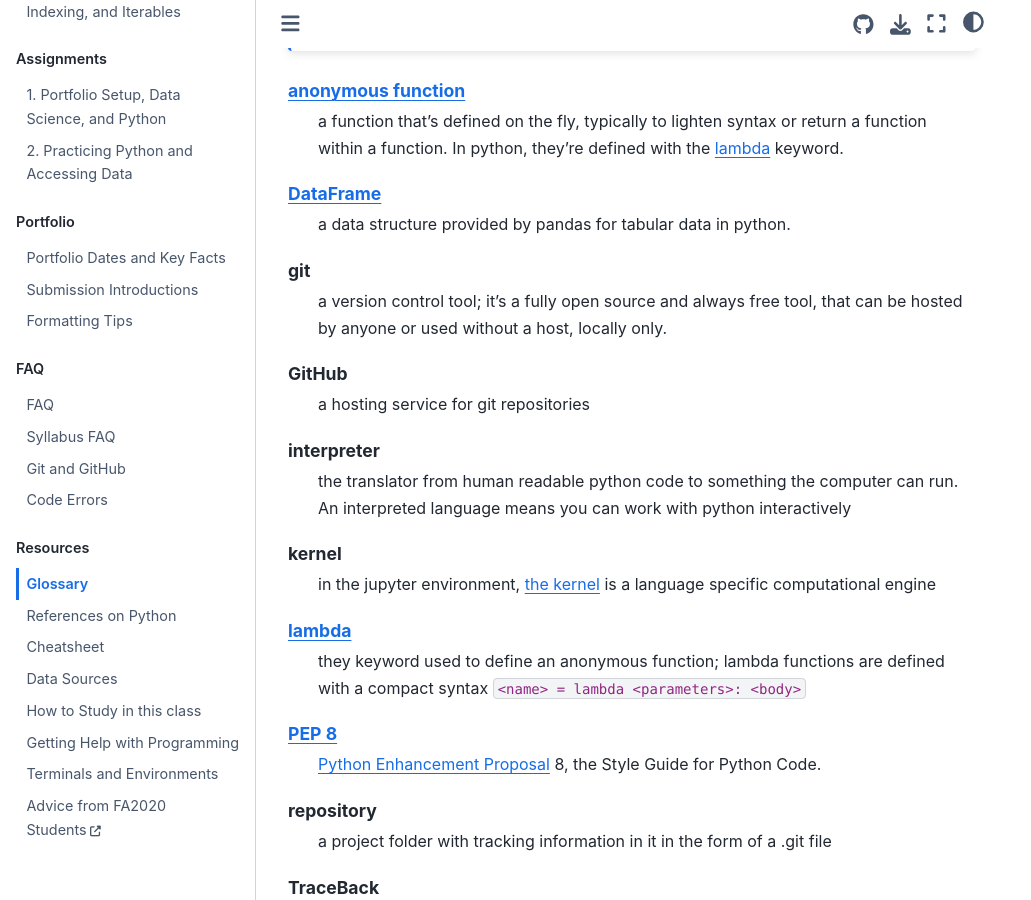
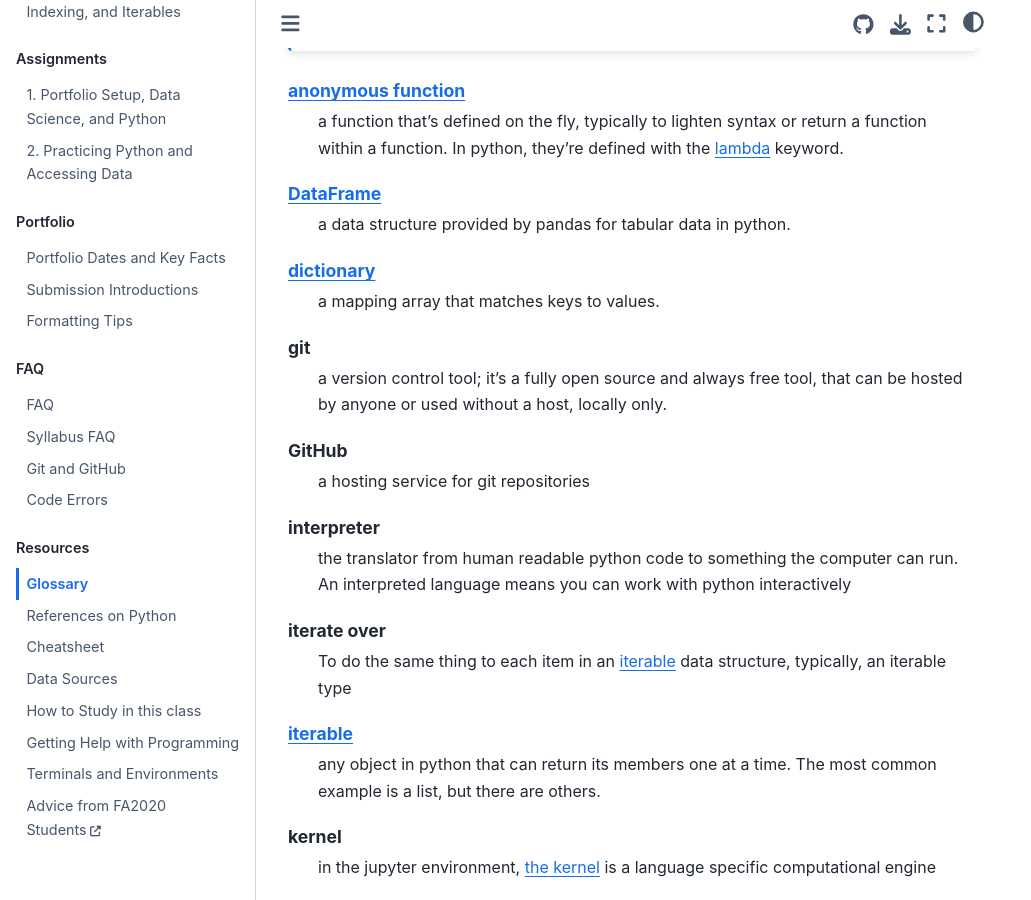
Before and after one commit to rhodyprog4ds/BrownFall21, a Jupyter Book: the page built from resources/glossary.md, in a window 1280 px wide and 900 px high, scrolled down 203 px. Shown: the whole window, without its empty margins (0-1031 px from the left). Built offline with Jupyter Book 1.0.4 settings and Sphinx 7.4.7 and the Sphinx Book theme 1.1.4, drawn with Linux system fonts in a browser that asks for light colours; pages that are not in the unit, such as notebooks, are missing from menus.

Commit message:
hints/tips based on questions

```diff
--- a/resources/glossary.md
+++ b/resources/glossary.md
@@ -13,6 +13,9 @@
 [DataFrame](https://pandas.pydata.org/docs/reference/api/pandas.DataFrame.html)
   a data structure provided by pandas for tabular data in python.
 
+[dictionary](https://docs.python.org/3/glossary.html#term-dictionary)
+  a mapping array that matches keys to values.
+
 git
   a version control tool; it's a fully open source and always free tool, that can be hosted by anyone or used without a host, locally only.
 
@@ -22,6 +25,12 @@
 
 interpreter
   the translator from human readable python code to something the computer can run.  An interpreted language means you can work with python interactively
+
+iterate over
+  To do the same thing to each item in an {term}`iterable` data structure, typically, an iterable type
+
+[iterable](https://docs.python.org/3/glossary.html#term-iterable)
+  any object in python that can return its members one at a time. The most common example is a list, but there are others.
 
 kernel
   in the jupyter environment, [the kernel](https://jupyter-notebook-beginner-guide.readthedocs.io/en/latest/what_is_jupyter.html#kernel) is a language specific computational engine
```
Also changed, not shown: assignments/02-python-access.md (+6 -1 lines).
